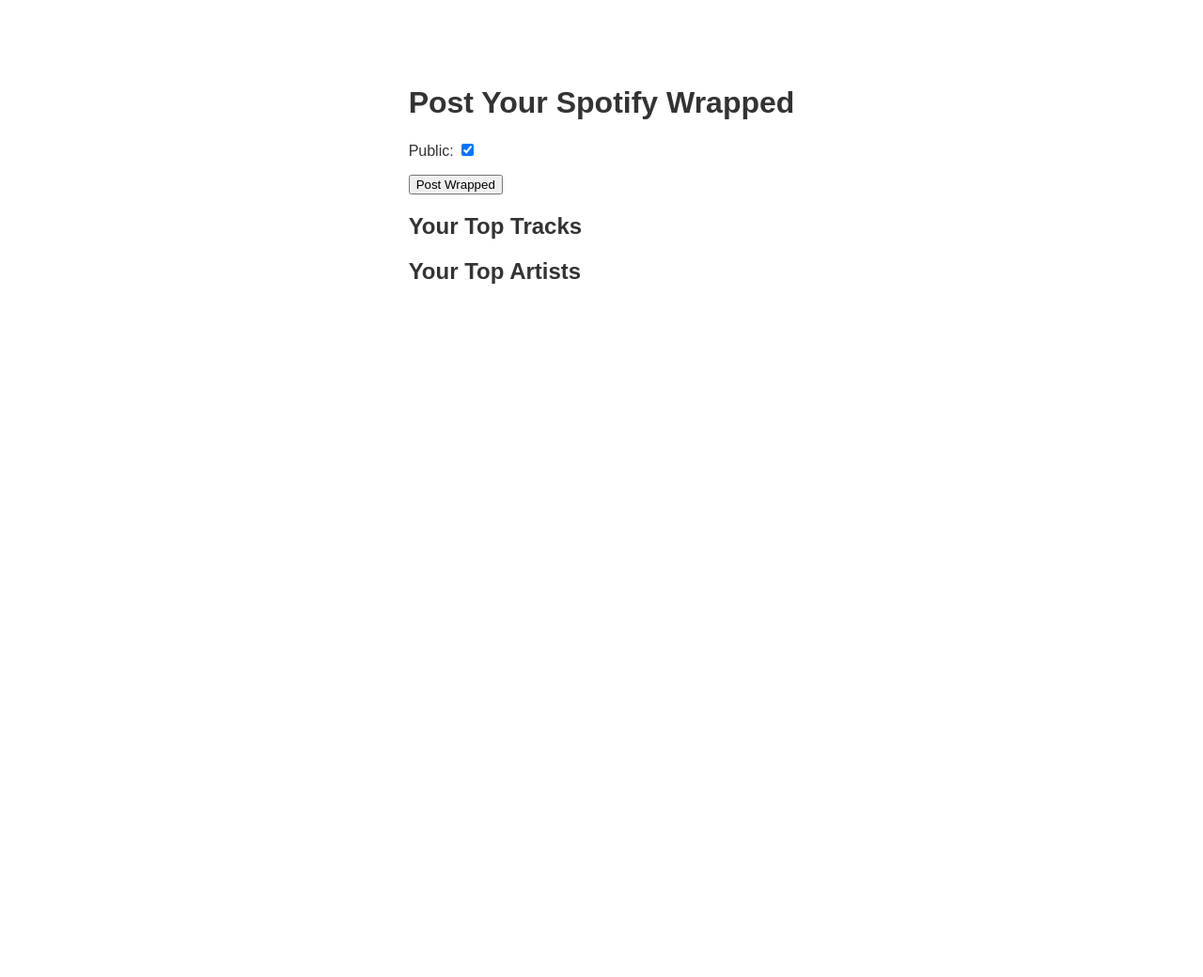
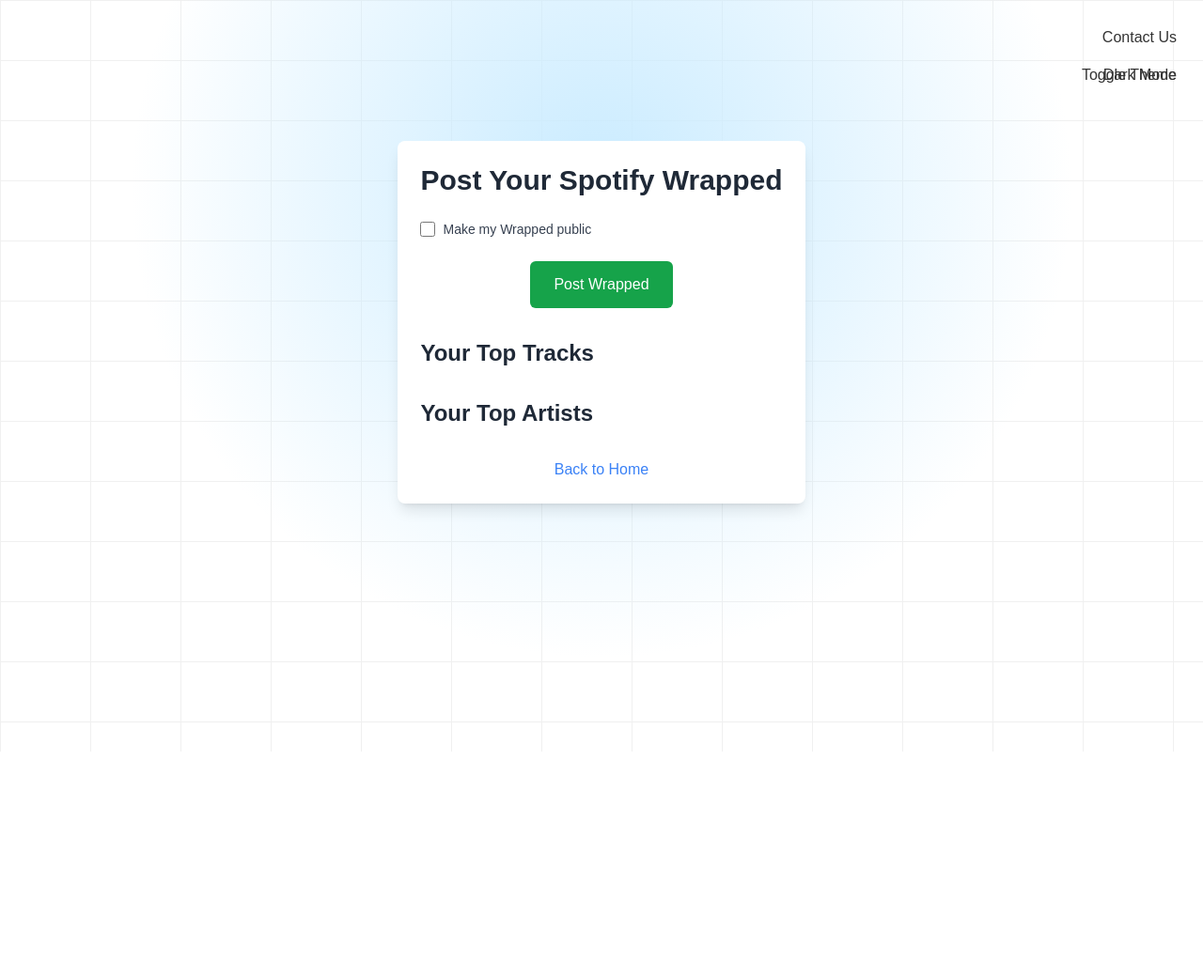
Before and after one commit to pconner6/CS2340-g11-proj2, a Django app: template app/templates/app/post_wrapped.html in a window 1280 px wide. Shown: the top 1040 px of the page at 94% size. After the commit the page ends 800 px from the top, so only its background shows below. Run offline with Django 5.2, Linux system fonts and the light colour scheme; the template is opened without the code that fills it: values that come from a table or form of the project are taken from there, others are empty; data comes from the database, SQL or seed files in the repository; both versions use the stored data as it was after the commit; some libraries are stand-ins or nearby versions.

Commit message:
beautified post_wrapped functionality

```diff
--- a/app/templates/app/post_wrapped.html
+++ b/app/templates/app/post_wrapped.html
@@ -3,33 +3,117 @@
 <head>
     <meta charset="UTF-8">
     <title>Post Your Spotify Wrapped</title>
+    <script src="https://cdn.tailwindcss.com"></script>
     {% load static %}
     <link rel="stylesheet" href="{% static 'app/style.css' %}">
+    <style>
+        /* Additional custom styles if needed */
+        .submit-button:hover {
+            transform: scale(1.05);
+            box-shadow: 0 4px 6px rgba(0, 0, 0, 0.1);
+        }
+    </style>
 </head>
 <body>
-    <div class="container">
-        <h1>Post Your Spotify Wrapped</h1>
+    <!-- Light/Dark Mode Backgrounds -->
+    <div class="light-mode-background"></div>
+    <div class="dark-mode-background"></div>
+
+    <!-- Header -->
+    <header class="header">
+        <a href="{% url 'devs' %}" class="contact-devs">Contact Us</a>
+        <div class="dropdown">
+            <button class="dark-mode-toggle">Dark Mode</button>
+            <div class="dropdown-content">
+                <a href="#" id="mode-toggle" class="dark-mode-toggle">Toggle Theme</a>
+            </div>
+        </div>
+    </header>
+
+    <!-- Main Content -->
+    <div class="max-w-3xl mx-auto p-6 mt-20 bg-white dark:bg-gray-800 rounded-lg shadow-lg">
+        <h1 class="text-3xl font-bold text-center mb-6 text-gray-800 dark:text-gray-200">Post Your Spotify Wrapped</h1>
+
         {% if error %}
-            <p class="error">{{ error }}</p>
+            <p class="text-red-500 text-center mb-4">{{ error }}</p>
         {% else %}
-            <form method="POST">
+            <form method="POST" class="space-y-6">
                 {% csrf_token %}
-                {{ form.as_p }}
-                <button type="submit" class="button">Post Wrapped</button>
+
+                <!-- Public Checkbox -->
+                <div class="flex items-center">
+                    <input type="checkbox" id="id_public" name="public" class="h-4 w-4 text-green-600 border-gray-300 rounded">
+                    <label for="id_public" class="ml-2 block text-sm text-gray-700 dark:text-gray-300">
+                        Make my Wrapped public
+                    </label>
+                </div>
+
+                <!-- Hidden Data Field (Optional: Can be omitted if data is handled server-side) -->
+                {{ form.data }}
+
+                <!-- Submit Button -->
+                <div class="text-center">
+                    <button type="submit" class="submit-button inline-flex justify-center px-6 py-3 border border-transparent text-base font-medium rounded-md text-white bg-green-600 hover:bg-green-700 focus:outline-none focus:ring-2 focus:ring-offset-2 focus:ring-green-500 transition-transform duration-200">
+                        Post Wrapped
+                    </button>
+                </div>
             </form>
-            <h2>Your Top Tracks</h2>
-            <ul>
-                {% for track in wrapped_data.top_tracks %}
-                    <li>{{ track.name }} by {{ track.artist }}</li>
-                {% endfor %}
-            </ul>
-            <h2>Your Top Artists</h2>
-            <ul>
-                {% for artist in wrapped_data.top_artists %}
-                    <li>{{ artist.name }} - Genres: {{ artist.genres|join:", " }}</li>
-                {% endfor %}
-            </ul>
+
+            <!-- Display Wrapped Data -->
+            <div class="mt-8">
+                <h2 class="text-2xl font-semibold mb-4 text-gray-800 dark:text-gray-200">Your Top Tracks</h2>
+                <div class="space-y-4">
+                    {% for track in wrapped_data.top_tracks %}
+                        <div class="p-4 bg-gray-100 dark:bg-gray-700 rounded-lg shadow-sm">
+                            <p class="text-lg font-medium text-gray-800 dark:text-gray-200">{{ track.name }}</p>
+                            <p class="text-sm text-gray-600 dark:text-gray-400">by {{ track.artist }}</p>
+                            <p class="text-sm italic text-gray-500 dark:text-gray-300">Album: {{ track.album.name }}</p>
+                        </div>
+                    {% endfor %}
+                </div>
+
+                <h2 class="text-2xl font-semibold mt-8 mb-4 text-gray-800 dark:text-gray-200">Your Top Artists</h2>
+                <div class="space-y-4">
+                    {% for artist in wrapped_data.top_artists %}
+                        <div class="p-4 bg-gray-100 dark:bg-gray-700 rounded-lg shadow-sm">
+                            <p class="text-lg font-medium text-gray-800 dark:text-gray-200">{{ artist.name }}</p>
+                            <p class="text-sm text-gray-600 dark:text-gray-400">Genres: {{ artist.genres|join:", " }}</p>
+                        </div>
+                    {% endfor %}
+                </div>
+            </div>
         {% endif %}
+
+        <!-- Back to Home Link -->
+        <div class="mt-8 text-center">
+            <a href="{% url 'home' %}" class="text-blue-500 hover:text-blue-700">Back to Home</a>
+        </div>
     </div>
+
+    <script>
+        // Theme Toggle Script
+        function applyTheme(isDarkMode) {
+            if (isDarkMode) {
+                document.body.classList.add('dark-mode');
+                localStorage.setItem('theme', 'dark');
+            } else {
+                document.body.classList.remove('dark-mode');
+                localStorage.setItem('theme', 'light');
+            }
+        }
+
+        // Retrieve and apply stored theme
+        const storedTheme = localStorage.getItem('theme');
+        const isDarkMode = storedTheme === 'dark';
+        applyTheme(isDarkMode);
+
+        // Toggle theme on button click
+        const toggleButton = document.getElementById('mode-toggle');
+        toggleButton.addEventListener('click', (e) => {
+            e.preventDefault();
+            const currentMode = document.body.classList.contains('dark-mode');
+            applyTheme(!currentMode);
+        });
+    </script>
 </body>
 </html>
```
Also changed, not shown: db.sqlite3.
